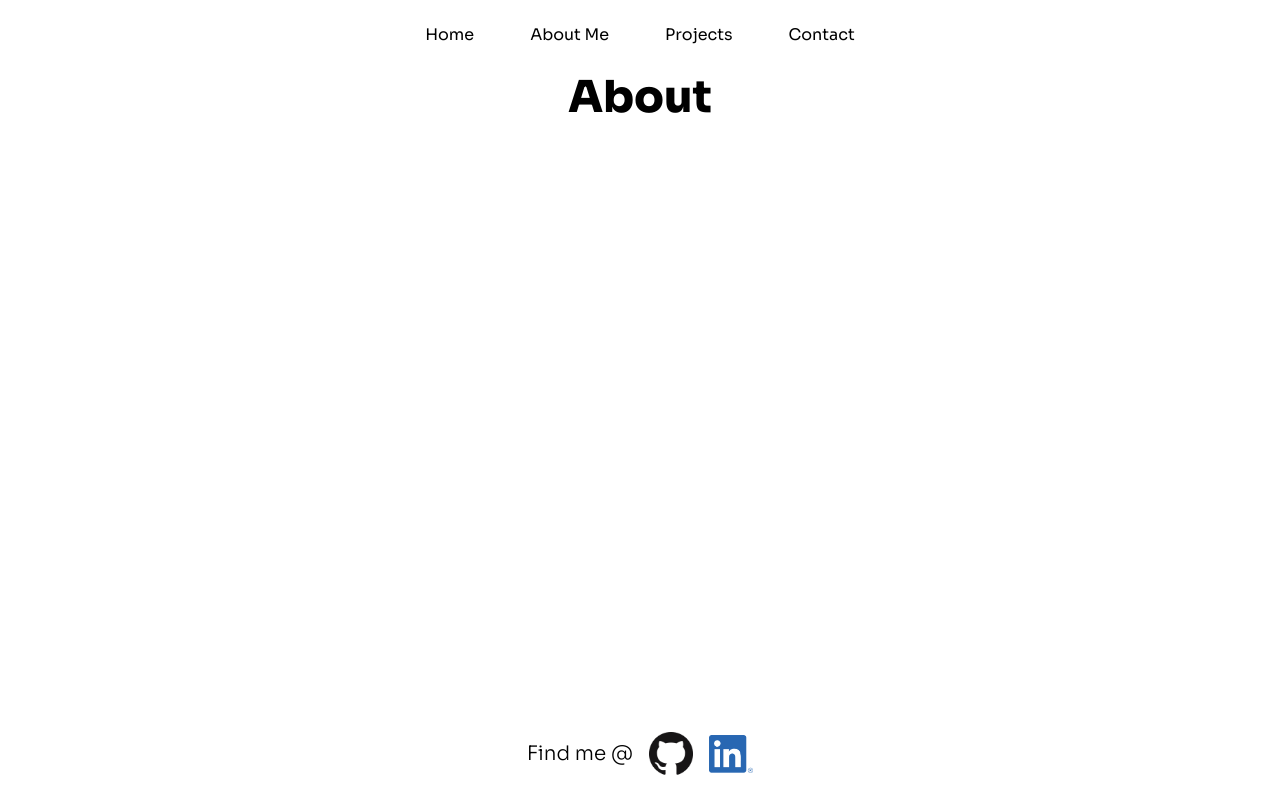
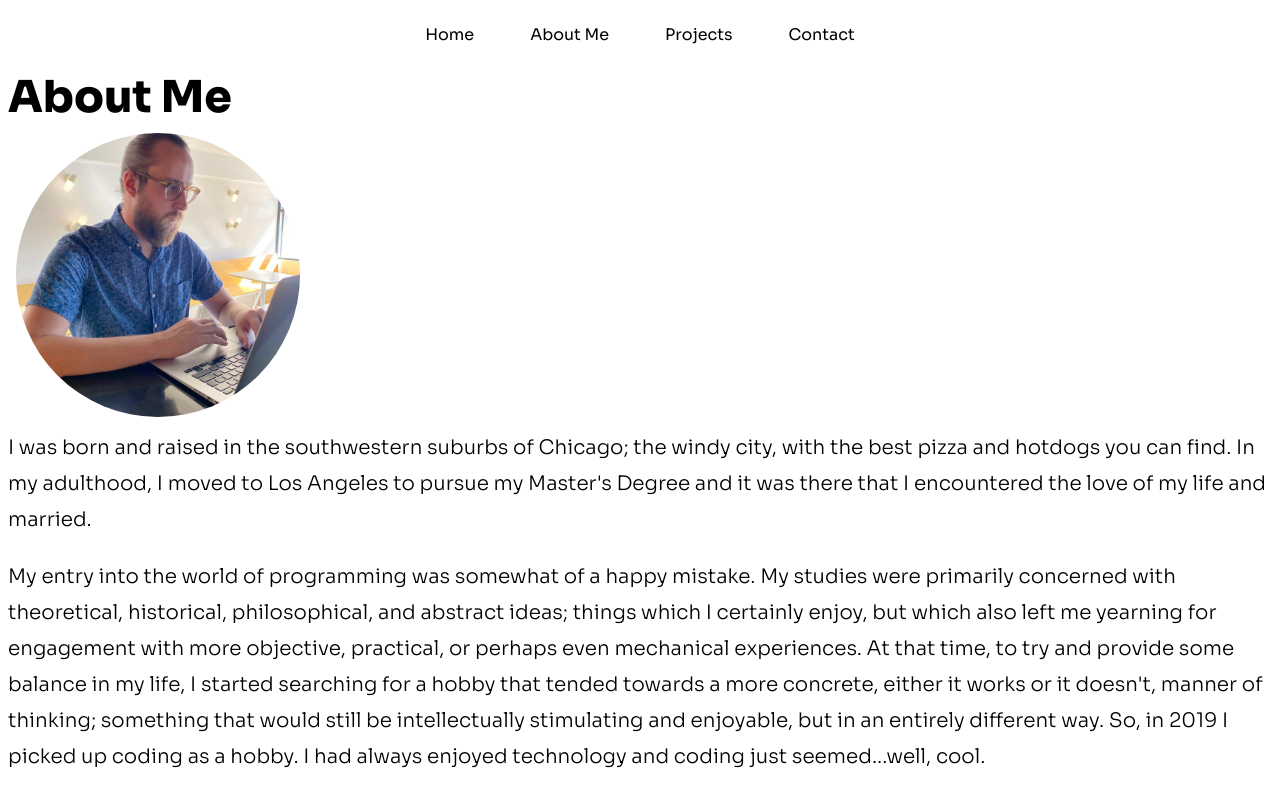
Before and after one commit to MikeKochendorfer/portfolio, a Next.js app: page /about in a window 1280 px wide. Shown: the top 800 px of the page. Built offline with nearby package versions, Linux system fonts and the light colour scheme.

Commit message:
add About component to about page

```diff
--- a/pages/about.tsx
+++ b/pages/about.tsx
@@ -1,3 +1,5 @@
+import About from "../components/About";
+
 export default function AboutPage(): JSX.Element {
-  return <h1>About</h1>;
+  return <About />;
 }
```
